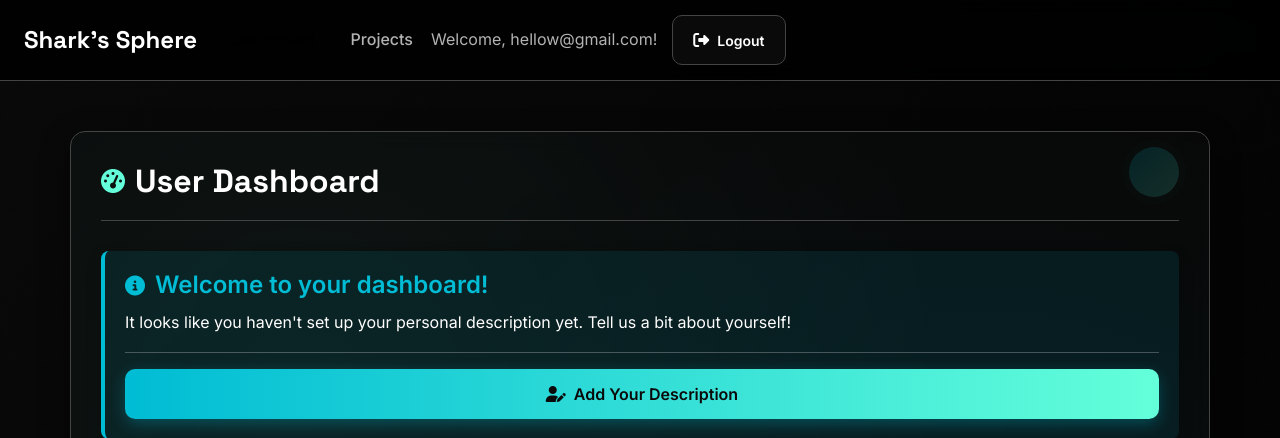
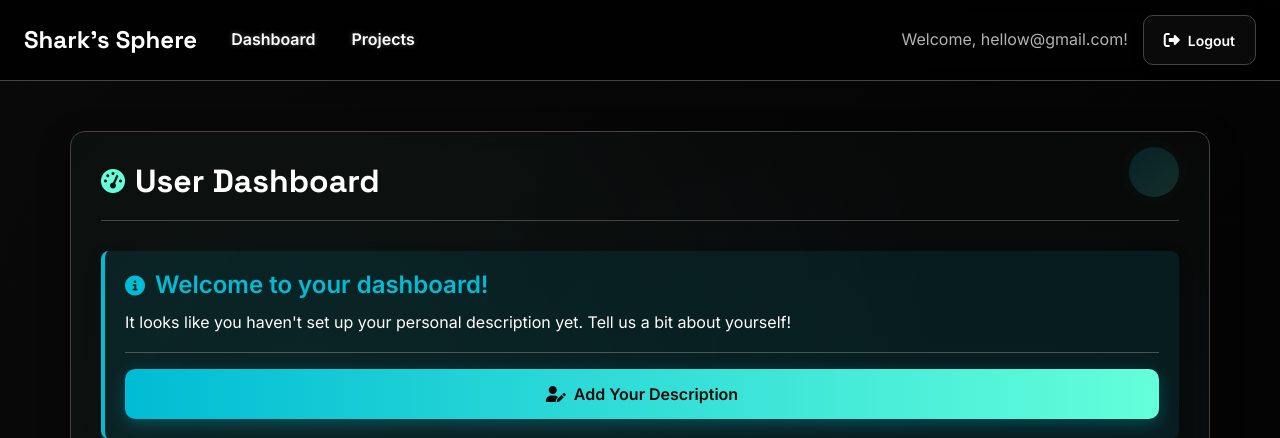
Before and after one commit to CodyBrat/E-cell2.0, a Flask app: page /dashboard in a window 1280 px wide. Shown: the top 438 px of the page. Run offline with Flask 3, Linux system fonts and the light colour scheme; a user stored in the database is signed in.

Commit message:
Update navbar styles and links in dashboard, edit profile, and projects templates
- Changed navbar link color to white and increased font weight for better visibility.
- Added text shadow to navbar links for enhanced aesthetics.
- Updated Bootstrap classes for navbar toggler to align with Bootstrap 5 standards.
- Removed 'active' class from dashboard and projects links for consistent styling.

```diff
--- a/templates/dashboard.html
+++ b/templates/dashboard.html
@@ -83,11 +83,12 @@
         }
 
         .navbar-nav .nav-link {
-            color: var(--text-secondary);
-            font-weight: 500;
+            color: #ffffff;
+            font-weight: 600;
             margin: 0 10px;
             position: relative;
             padding: 5px 0;
+            text-shadow: 0 0 5px rgba(255, 255, 255, 0.3);
         }
 
         .navbar-nav .nav-link:hover {
@@ -636,14 +637,14 @@
             <a class="navbar-brand" href="{{ url_for('index') }}">
                 <i class="fas fa-shark"></i> Shark's Sphere
             </a>
-            <button class="navbar-toggler" type="button" data-toggle="collapse" data-target="#navbarSupportedContent" aria-controls="navbarSupportedContent" aria-expanded="false" aria-label="Toggle navigation">
+            <button class="navbar-toggler" type="button" data-bs-toggle="collapse" data-bs-target="#navbarSupportedContent" aria-controls="navbarSupportedContent" aria-expanded="false" aria-label="Toggle navigation">
                 <i class="fas fa-bars" style="color: var(--text-primary);"></i>
             </button>
 
             <div class="collapse navbar-collapse" id="navbarSupportedContent">
-                <ul class="navbar-nav mr-auto">
+                <ul class="navbar-nav me-auto">
                     <li class="nav-item">
-                        <a class="nav-link active" href="{{ url_for('dashboard') }}">Dashboard</a>
+                        <a class="nav-link" href="{{ url_for('dashboard') }}">Dashboard</a>
                     </li>
                     <li class="nav-item">
                         <a class="nav-link" href="{{ url_for('projects') }}">Projects</a>
--- a/templates/edit_profile.html
+++ b/templates/edit_profile.html
@@ -83,11 +83,12 @@
         }
 
         .navbar-nav .nav-link {
-            color: var(--text-secondary);
-            font-weight: 500;
+            color: #ffffff;
+            font-weight: 600;
             margin: 0 10px;
             position: relative;
             padding: 5px 0;
+            text-shadow: 0 0 5px rgba(255, 255, 255, 0.3);
         }
 
         .navbar-nav .nav-link:hover {
```
Also changed, not shown: templates/projects.html (+4 -3 lines).
